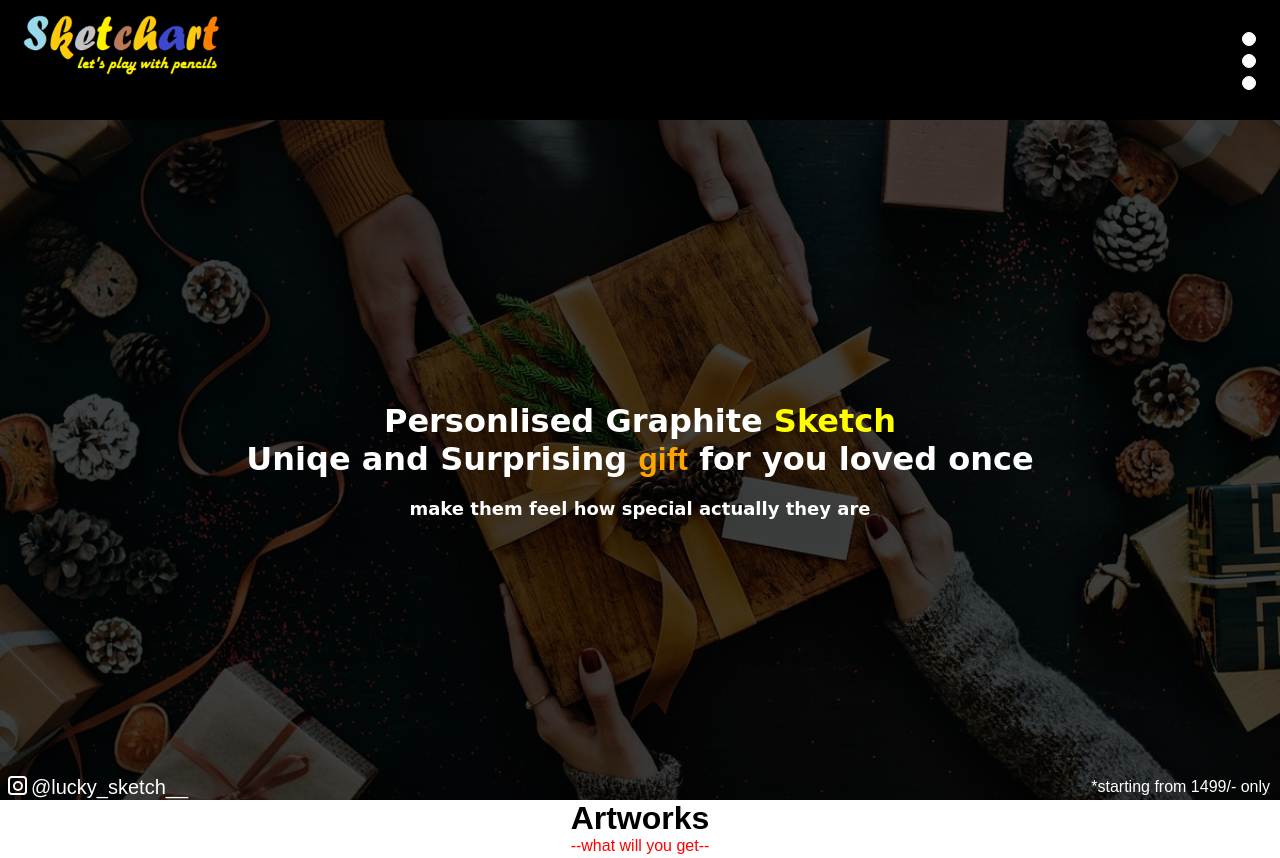
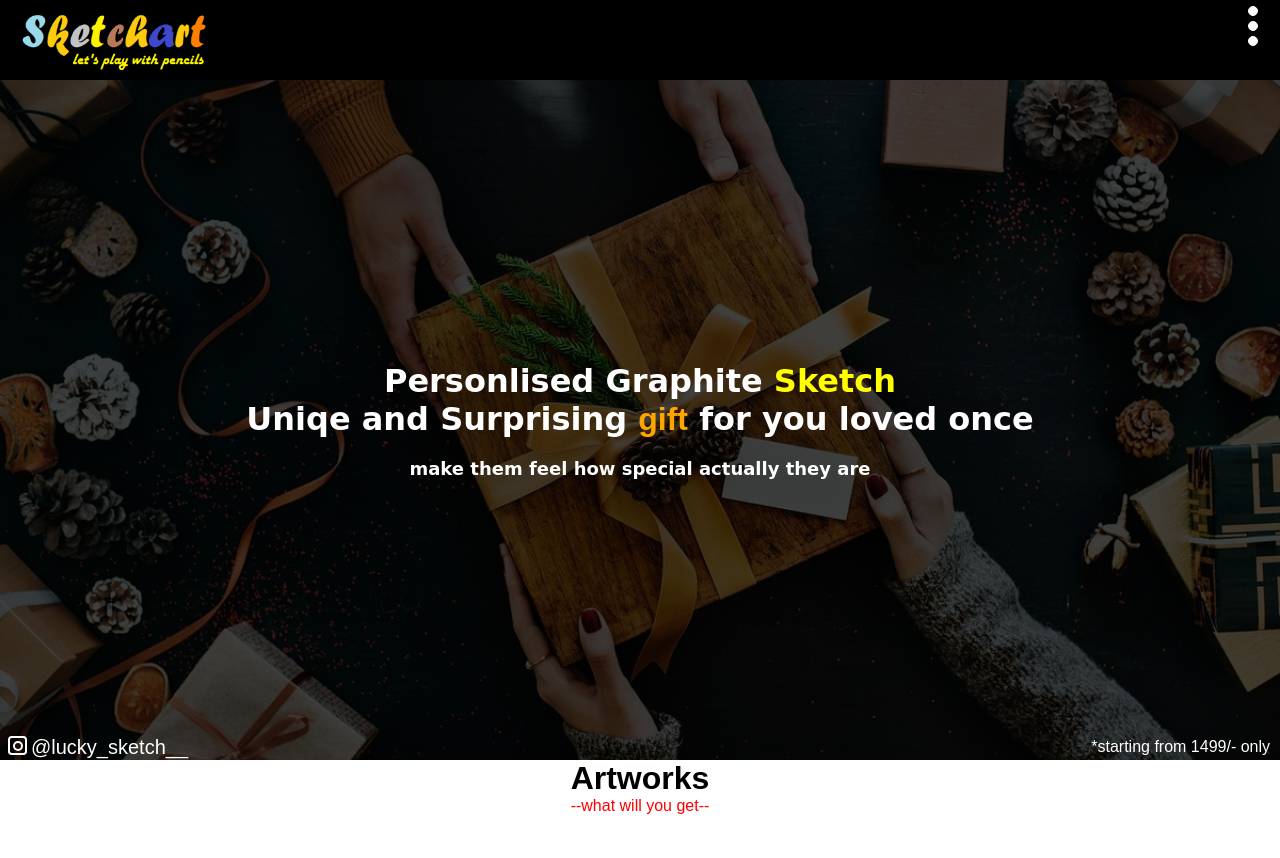
Before and after one commit to luckysketch/sketchartportfolio, a plain HTML site: page index.html in a window 1280 px wide. Shown: the top 858 px of the page. Drawn offline with Linux system fonts and the light colour scheme; a web font is replaced by a local one.

Commit message:
Update style.css

```diff
--- a/style.css
+++ b/style.css
@@ -8,32 +8,32 @@ html{scroll-behavior: smooth;}
 .navbar{
     background: black;
     width: 100vw;
-    height: 15vh;
+    height: 10vh;
     position: relative;
 }
 .navbar .logo{
     position:absolute;
 
-    height: fit-content;
-    width:250px;
+    height: 100%;
+    width:fit-content;
 }
 .menu{
     position: absolute;
     right: 0%;
-    top:3.5vh;
+    top:50%;
     margin-right: 20px;
     color: chartreuse;
-    transform: translateY(-0%);
+    transform: translateY(-50%);
     width: 20px;
-    height: 10vw;
+    height:90% ;
 
 }
 .menu #dot{
-    margin: .5vh;
+    margin: .3vh;
     background: white;
    float: right;
-    width: 1.5vh;
-    height: 1.5vh;
+    width: 1vh;
+    height: 1vh;
     border:1px solid white;
     border-radius: 50%;
 
```
